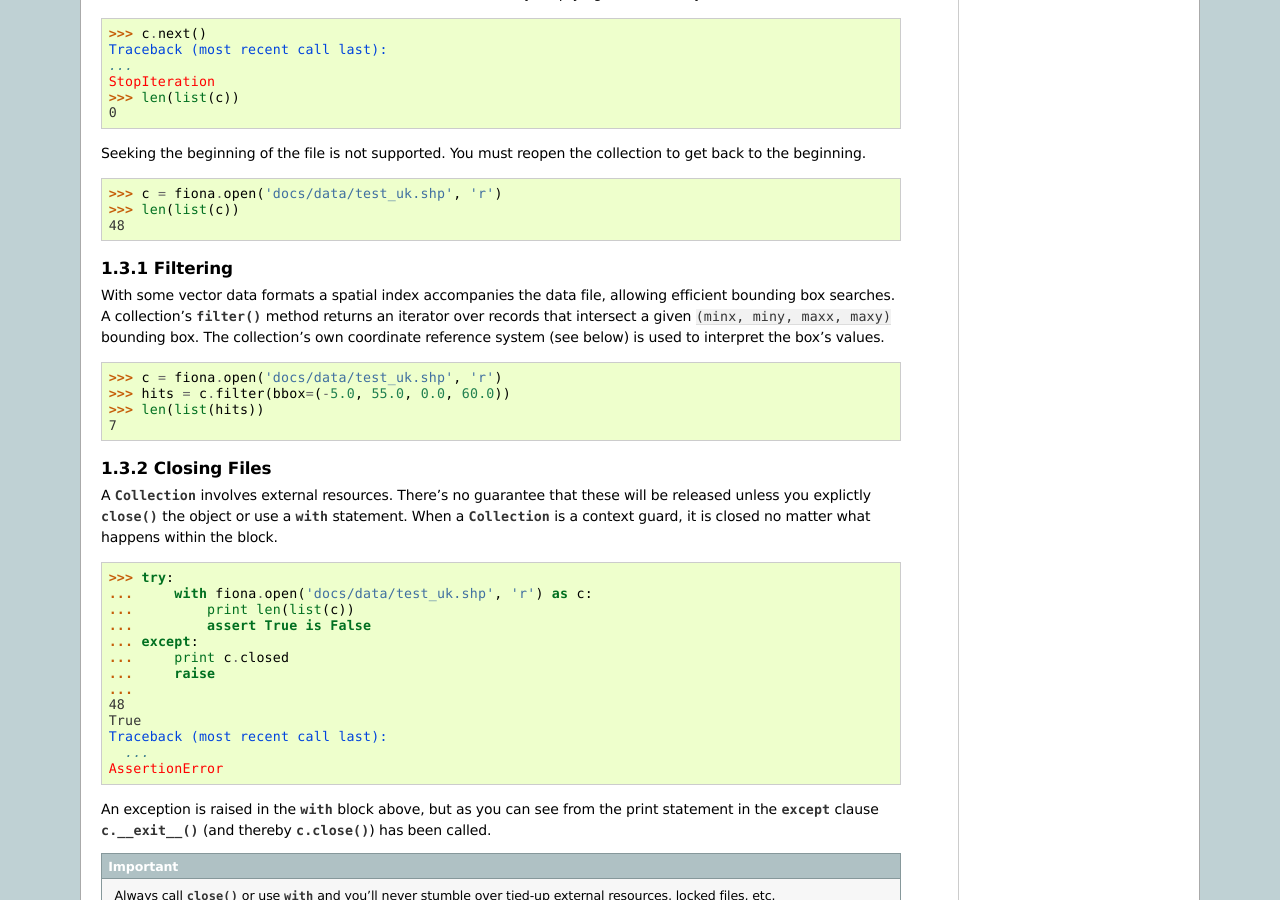
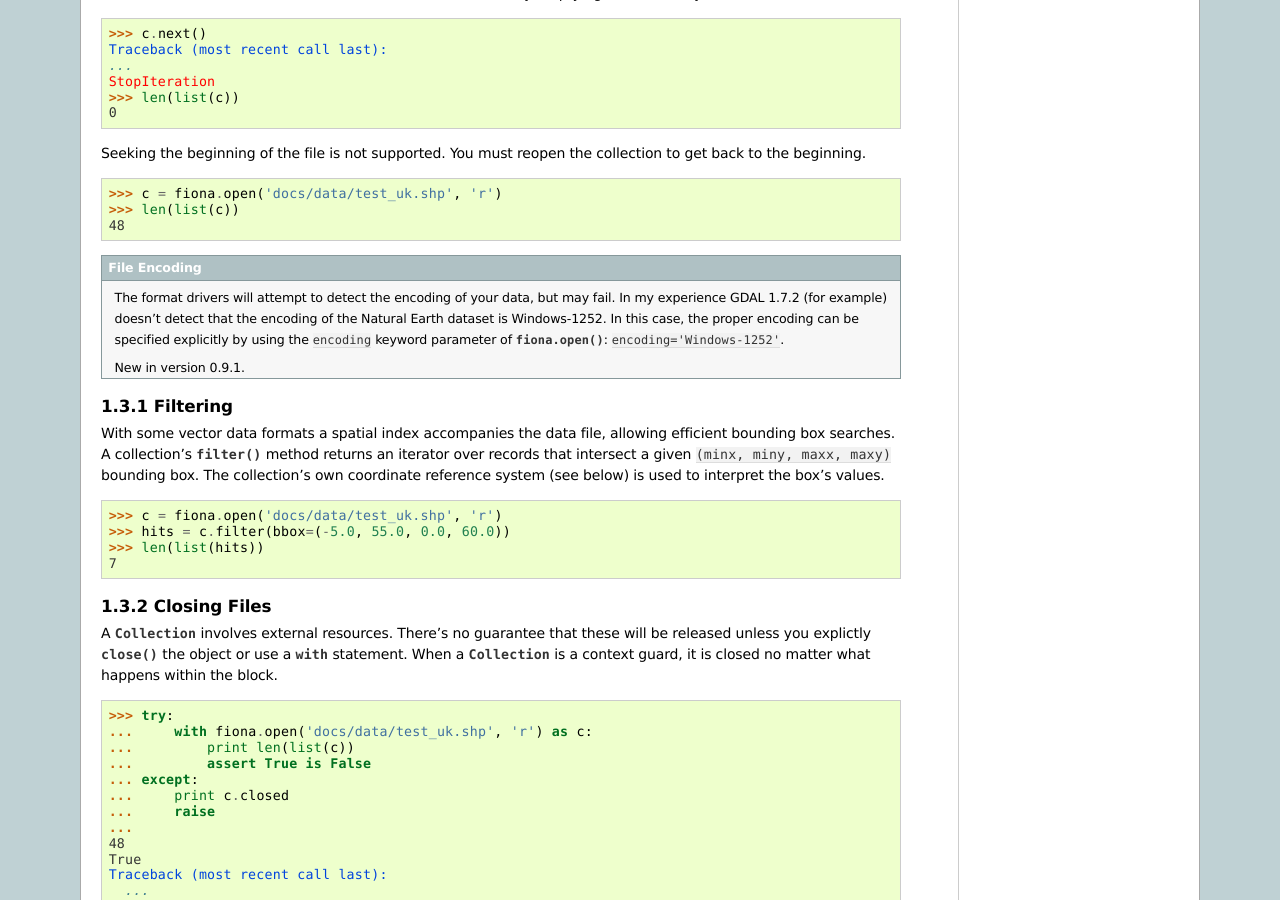
Before and after one commit to Toblerity/Fiona, a Sphinx documentation site: the page built from docs/manual.rst, in a window 1280 px wide and 900 px high, scrolled down 3350 px. Built offline with Sphinx 7.4.7, drawn with Linux system fonts in a browser that asks for light colours; pages that are not in the unit, such as notebooks, are missing from menus.

Commit message:
Allow users to specify file encodings when they aren't detected.

```diff
--- a/CHANGES.txt
+++ b/CHANGES.txt
@@ -1,5 +1,11 @@
 CHANGES
 =======
+
+0.9.1 (2013-03-07)
+------------------
+- Silence the logger in ogrext.so (can be overridden).
+- Allow user specification of record field encoding (like 'Windows-1252' for
+  Natural Earth shapefiles) to help when OGR can't detect it.
 
 0.9 (2013-03-06)
 -----------
--- a/docs/manual.rst
+++ b/docs/manual.rst
@@ -3,7 +3,7 @@ The Fiona User Manual
 =====================
 
 :Author: Sean Gillies, <sean.gillies@gmail.com>
-:Revision: 0.9
+:Revision: 0.9.1
 :Date: 7 March 2013
 :Copyright:
   This work is licensed under a `Creative Commons Attribution 3.0
@@ -255,6 +255,16 @@ collection to get back to the beginning.
   >>> c = fiona.open('docs/data/test_uk.shp', 'r')
   >>> len(list(c))
   48
+
+.. admonition:: File Encoding
+
+   The format drivers will attempt to detect the encoding of your data, but may
+   fail. In my experience GDAL 1.7.2 (for example) doesn't detect that the
+   encoding of the Natural Earth dataset is Windows-1252. In this case, the
+   proper encoding can be specified explicitly by using the ``encoding``
+   keyword parameter of :py:func:`fiona.open`: ``encoding='Windows-1252'``.
+
+   New in version 0.9.1.
 
 Filtering
 ---------
--- a/setup.py
+++ b/setup.py
@@ -47,7 +47,7 @@ readme_text = file('README.rst', 'rb').read()
 
 setup(name          = 'Fiona',
       version       = version,
-      description   = "Fiona is OGR's neater API",
+      description   = "Fiona reads and writes spatial data files",
       license       = 'BSD',
       keywords      = 'gis vector feature data',
       author        = 'Sean Gillies',
```
Also changed, not shown: src/fiona/__init__.py (+9 -4 lines), 2 other files.
